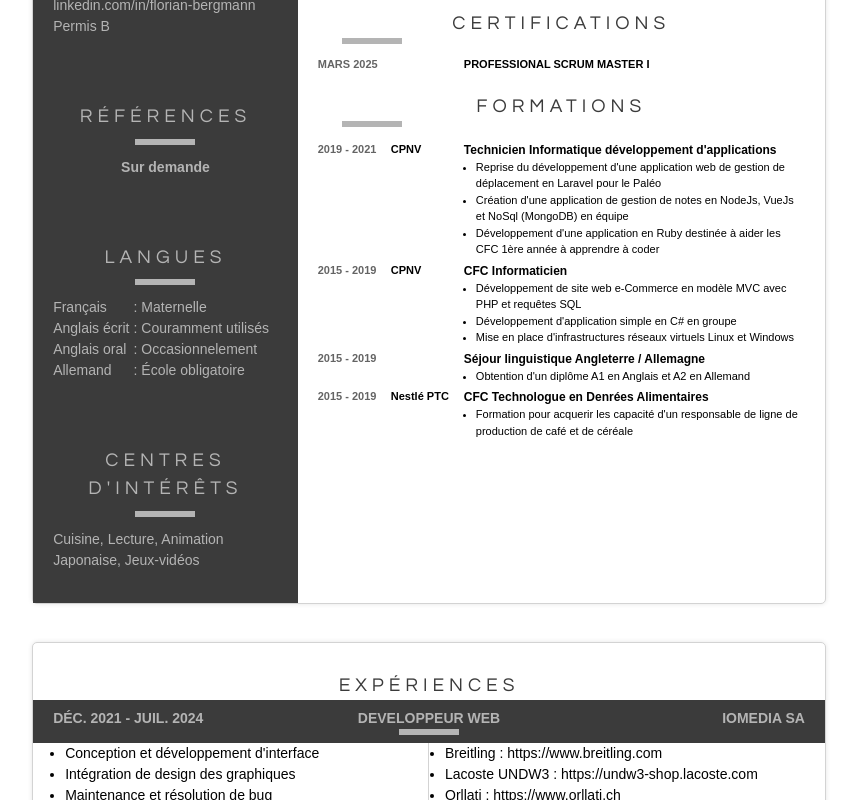
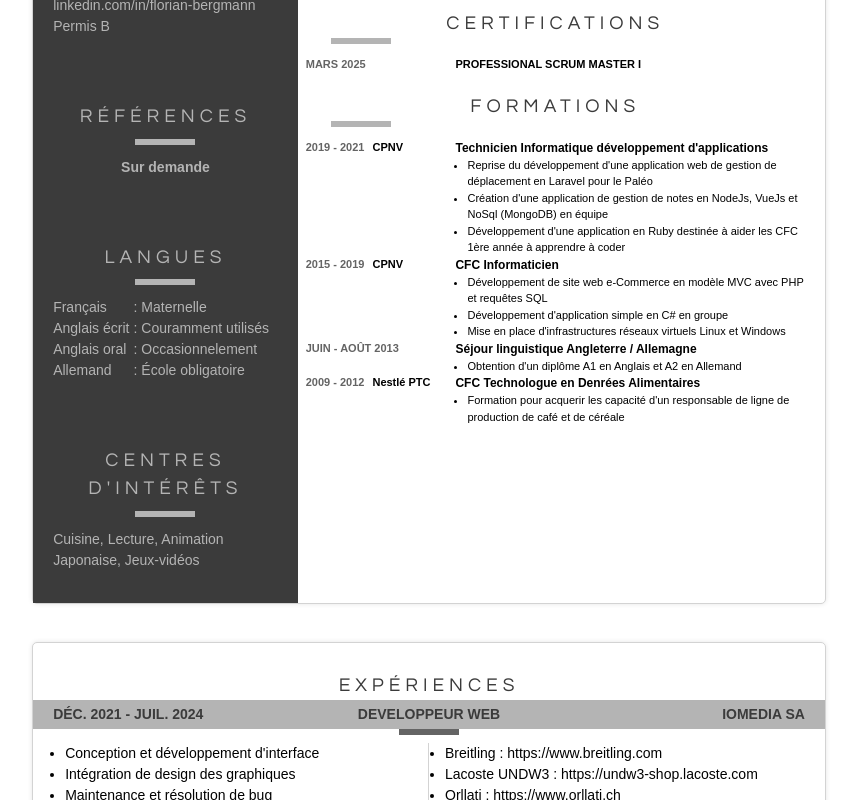
Before and after one commit to BergmannFlorian/eportfolio, a SvelteKit app: page /pdf in a window 1280 px wide. Shown: the part 580-1380 px from the top of the page, without its empty margins (211-1068 px from the left). Built offline with nearby package versions, Linux system fonts and the light colour scheme; a web font is replaced by a local one.

Commit message:
fix date when same year on formations

```diff
--- a/src/routes/pdf/+page.svelte
+++ b/src/routes/pdf/+page.svelte
@@ -1,11 +1,11 @@
 <script lang="ts">
-    import type { CV, Skills as SkillsI } from "$lib/interfaces/cv";
+    import type { CV } from "$lib/interfaces/cv";
     import Infos from "./first/left/Infos.svelte";
     import Skills from "./first/right/Skills.svelte";
     import Certificates from "./first/right/Certificates.svelte";
     import Formations from "./first/right/Formations.svelte";
     import Section from "./first/Section.svelte";
-    import Jobs from "./second/jobs.svelte";
+    import Jobs from "./second/Jobs.svelte";
 
     const { data } = $props();
     let cv = $state(data.cv ? (data.cv as CV) : null);
@@ -17,7 +17,7 @@
             <div class="h-full min-w-[7cm] w-[7cm] max-w-[7cm]">
                 <Infos infos={cv.infos} />
             </div>
-            <div class="right h-full flex flex-col p-5 gap-y-5">
+            <div class="right h-full flex flex-col py-5 pr-5 pl-2 gap-y-5">
                 <div class="text-[32px] text-gray-dark font-questrial">
                     {cv.infos.title}
                 </div>
--- a/src/routes/pdf/first/right/Formations.svelte
+++ b/src/routes/pdf/first/right/Formations.svelte
@@ -1,22 +1,42 @@
 <script lang="ts">
+    import { dateFormat, getDate } from "$lib/helpers";
     import type { Formation } from "$lib/interfaces/cv";
 
     export let formations: Formation[];
 
-    function getDate(start: string, end: string): string {
-        return `${start.split(".")[2]} - ${end.split(".")[2]}`;
+    formations.sort((a, b) => {
+        return getDate(a.start).getDate() - getDate(a.start).getDate();
+    });
+
+    function formatDate(start: string, end: string): string {
+        const startDate = getDate(start);
+        const endDate = getDate(end);
+        if (startDate.getFullYear() === endDate.getFullYear()) {
+            return `${dateFormat(start, { month: "short" })} - ${dateFormat(end, { month: "short", year: "numeric" })}`;
+        } else {
+            return `${startDate.getFullYear()} - ${endDate.getFullYear()}`;
+        }
     }
 </script>
 
 <table class="w-full">
     <tbody class="w-full align-top text-[11px]">
         {#each formations as formation}
-            <tr class="w-full">
-                <td class="font-bold w-[15%] py-0.5 text-gray">
-                    {getDate(formation.start, formation.end)}
+            <tr class="py-0.5">
+                <td class="w-[30%]">
+                    <div class="font-bold text-nowrap flex flex-nowrap">
+                        <div class="text-gray pr-2">
+                            {formatDate(
+                                formation.start,
+                                formation.end,
+                            ).toUpperCase()}
+                        </div>
+                        <div class="font-bold">
+                            {formation.company}
+                        </div>
+                    </div>
                 </td>
-                <td class="font-bold w-[15%] py-0.5">{formation.company}</td>
-                <td class="py-0.5">
+                <td>
                     <div class="font-bold text-[12px]">{formation.name}</div>
                     <ul class="list-disc pl-3">
                         {#each formation.tasks as task}
--- a/src/routes/pdf/second/jobs.svelte
+++ b/src/routes/pdf/second/jobs.svelte
@@ -17,7 +17,7 @@
     </div>
     {#each jobs as job}
         <div class="w-full">
-            <div class="head px-5 py-2 grid">
+            <div class="head px-5 py-1 grid">
                 <div class="grid grid-cols-3 font-bold">
                     <div class="justify-self-start">
                         {`${dateFormat(job.start)} - ${dateFormat(job.end)}`.toUpperCase()}
@@ -29,9 +29,9 @@
                         {job.company.toUpperCase()}
                     </div>
                 </div>
-                <div class="flex w-[90%] justify-self-center justify-center">
-                    <hr class="border-solid border-3 w-15 text-gray-light" />
-                </div>
+            </div>
+            <div class="flex justify-self-center justify-center pb-2">
+                <hr class="border-solid border-3 w-15 text-gray" />
             </div>
             <div class="px-5">
                 <div class="flex w-full px-3 pb-3">
@@ -52,15 +52,16 @@
                     </ul>
                 </div>
             </div>
-            <!-- <hr class="border-solid border-0.5 w-full text-gray-light mb-3" /> -->
         </div>
     {/each}
 </div>
 
 <style>
     .head {
-        background-color: #3b3b3b;
-        color: #b4b4b4;
+        /* background-color: #3b3b3b; */
+        /* color: #b4b4b4; */
+        background-color: #b4b4b4;
+        color: #3b3b3b;
     }
     .border-r-1 {
         border-color: #d3d3d3;
--- a/static/cv.json
+++ b/static/cv.json
@@ -399,8 +399,8 @@
         {
             "name": "Séjour linguistique Angleterre / Allemagne",
             "company": "",
-            "start": "01.08.2015",
-            "end": "31.07.2019",
+            "start": "01.06.2013",
+            "end": "31.08.2013",
             "tasks": [
                 "Obtention d'un diplôme A1 en Anglais et A2 en Allemand"
             ],
@@ -415,8 +415,8 @@
         {
             "name": "CFC Technologue en Denrées Alimentaires",
             "company": "Nestlé PTC",
-            "start": "01.08.2015",
-            "end": "31.07.2019",
+            "start": "01.08.2009",
+            "end": "31.07.2012",
             "tasks": [
                 "Formation pour acquerir les capacité d'un responsable de ligne de production de café et de céréale"
             ],
--- a/static/skills.json
+++ b/static/skills.json
@@ -15,7 +15,8 @@
         "C++",
         "C#",
         "JAVA",
-        "Dart"
+        "Dart",
+        "tailwind"
     ],
     "libs": [
         "SvelteKit",
```
